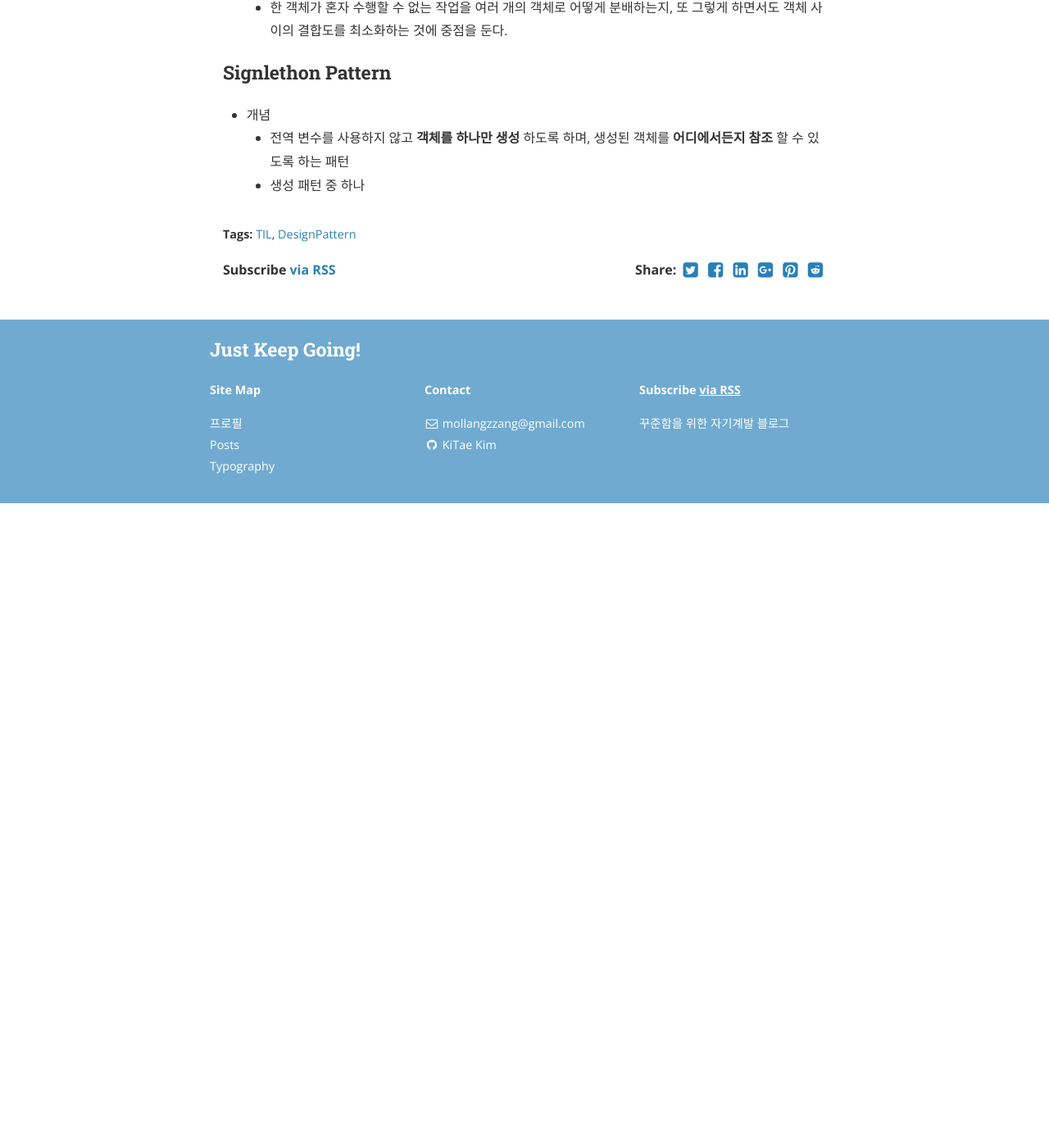
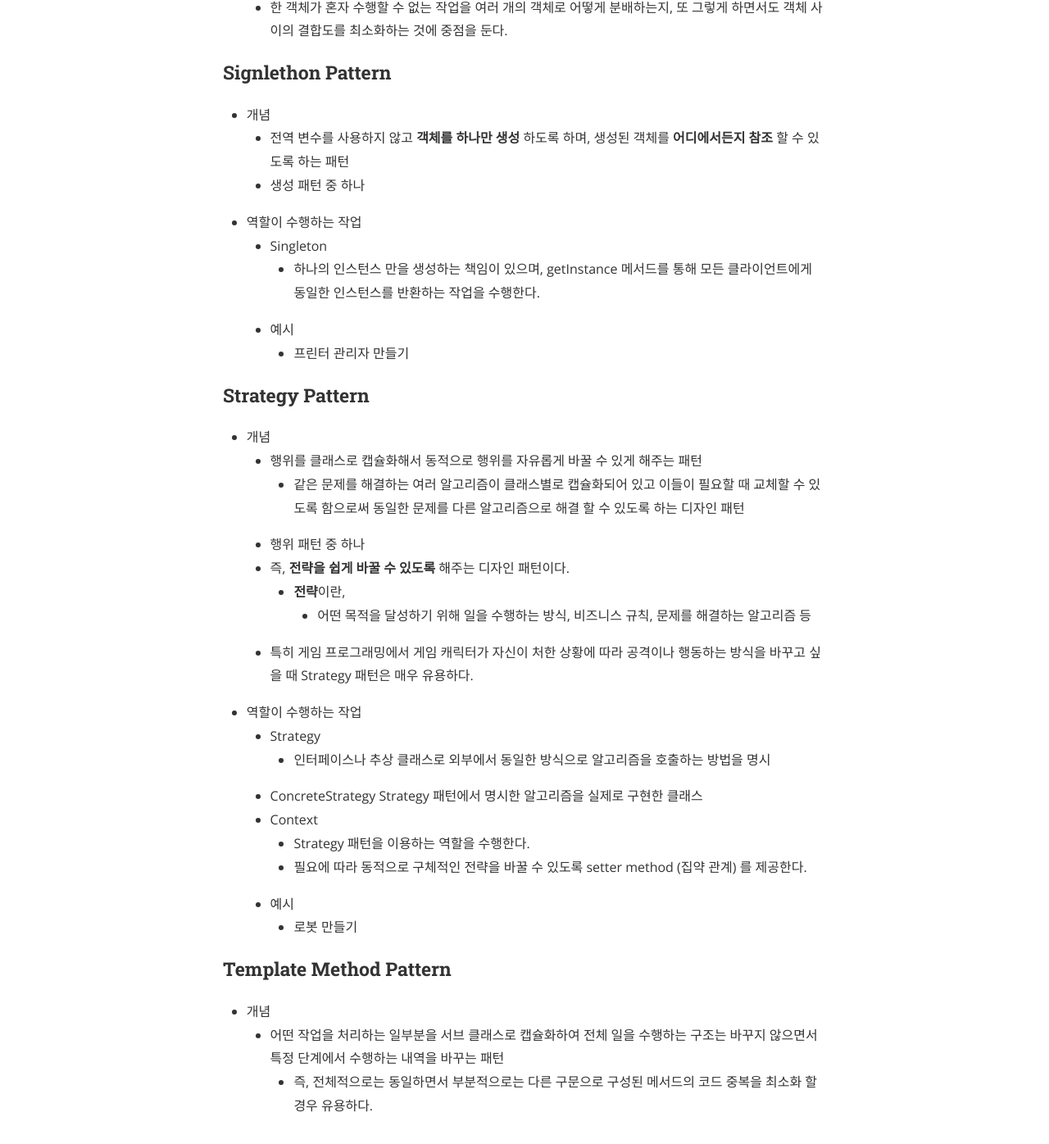
Before and after one commit to flash1117/flash1117.github.io, a Jekyll site: the page built from _posts/2019-10-11-TIL.markdown, in a window 1280 px wide and 1400 px high, scrolled down 1934 px. Shown: the top 1396 px of the window at 82% size. Built offline with Jekyll 4.4.1, drawn with Linux system fonts in a browser that asks for light colours; nearby versions of some CDN libraries; before the commit the page ends 2548 px from its top, so only the background shows below that.

Commit message:
update TIL

```diff
--- a/_posts/2019-10-11-TIL.markdown
+++ b/_posts/2019-10-11-TIL.markdown
@@ -55,3 +55,37 @@ cover:  "/assets/TIL.png"
 - 개념
     - 전역 변수를 사용하지 않고 **객체를 하나만 생성** 하도록 하며, 생성된 객체를 **어디에서든지 참조** 할 수 있도록 하는 패턴
     - 생성 패턴 중 하나
+- 역할이 수행하는 작업
+    - Singleton
+        - 하나의 인스턴스 만을 생성하는 책임이 있으며, getInstance 메서드를 통해 모든 클라이언트에게 동일한 인스턴스를 반환하는 작업을 수행한다.
+
+    - 예시
+        - 프린터 관리자 만들기
+
+### Strategy Pattern
+
+- 개념
+    - 행위를 클래스로 캡슐화해서 동적으로 행위를 자유롭게 바꿀 수 있게 해주는 패턴
+        - 같은 문제를 해결하는 여러 알고리즘이 클래스별로 캡슐화되어 있고 이들이 필요할 때 교체할 수 있도록 함으로써 동일한 문제를 다른 알고리즘으로 해결 할 수 있도록 하는 디자인 패턴
+    - 행위 패턴 중 하나
+    - 즉, **전략을 쉽게 바꿀 수 있도록** 해주는 디자인 패턴이다.
+        - **전략**이란,
+            - 어떤 목적을 달성하기 위해 일을 수행하는 방식, 비즈니스 규칙, 문제를 해결하는 알고리즘 등
+    - 특히 게임 프로그래밍에서 게임 캐릭터가 자신이 처한 상황에 따라 공격이나 행동하는 방식을 바꾸고 싶을 때 Strategy 패턴은 매우 유용하다.
+- 역할이 수행하는 작업
+    - Strategy
+        - 인터페이스나 추상 클래스로 외부에서 동일한 방식으로 알고리즘을 호출하는 방법을 명시
+    - ConcreteStrategy
+        Strategy 패턴에서 명시한 알고리즘을 실제로 구현한 클래스
+    - Context
+        - Strategy 패턴을 이용하는 역할을 수행한다.
+        - 필요에 따라 동적으로 구체적인 전략을 바꿀 수 있도록 setter method (집약 관계) 를 제공한다.
+
+    - 예시
+        - 로봇 만들기
+
+### Template Method Pattern
+
+- 개념
+    - 어떤 작업을 처리하는 일부분을 서브 클래스로 캡슐화하여 전체 일을 수행하는 구조는 바꾸지 않으면서 특정 단계에서 수행하는 내역을 바꾸는 패턴
+        - 즉, 전체적으로는 동일하면서 부분적으로는 다른 구문으로 구성된 메서드의 코드 중복을 최소화 할 경우 유용하다.
```
